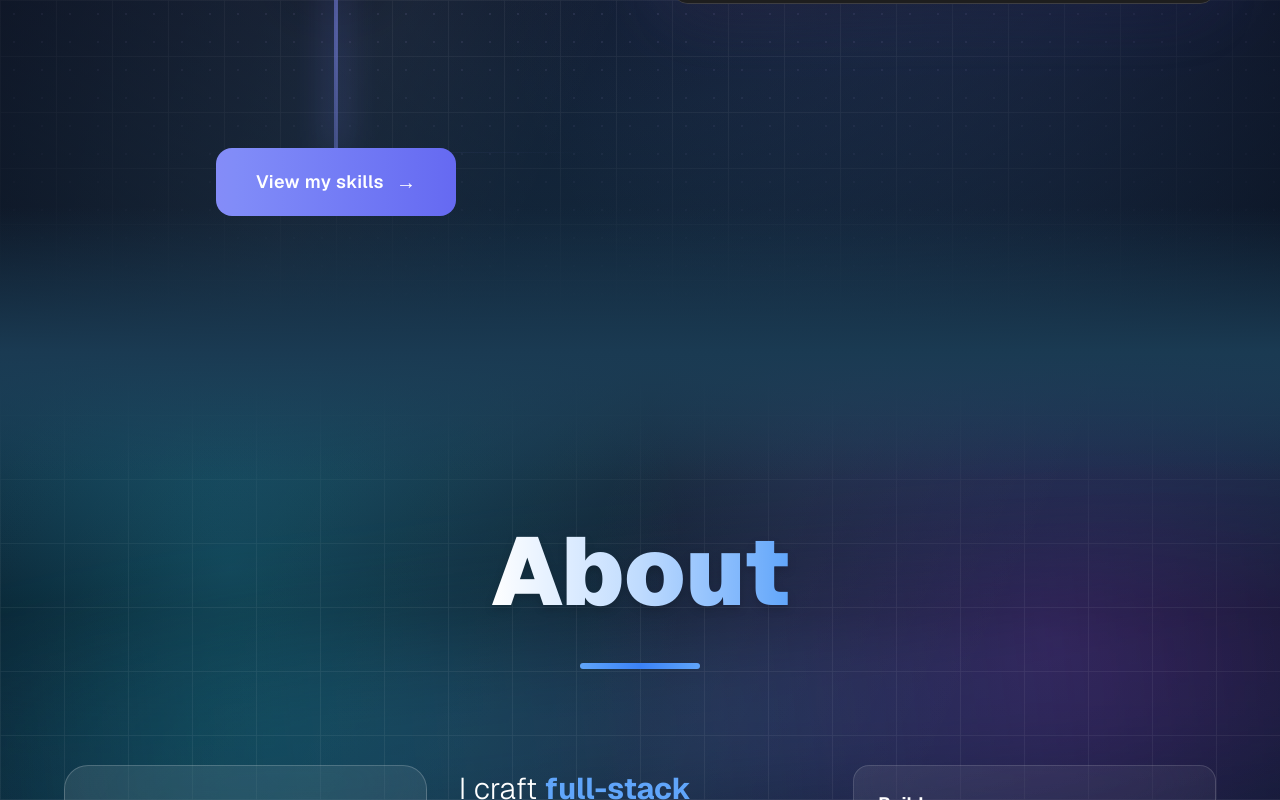
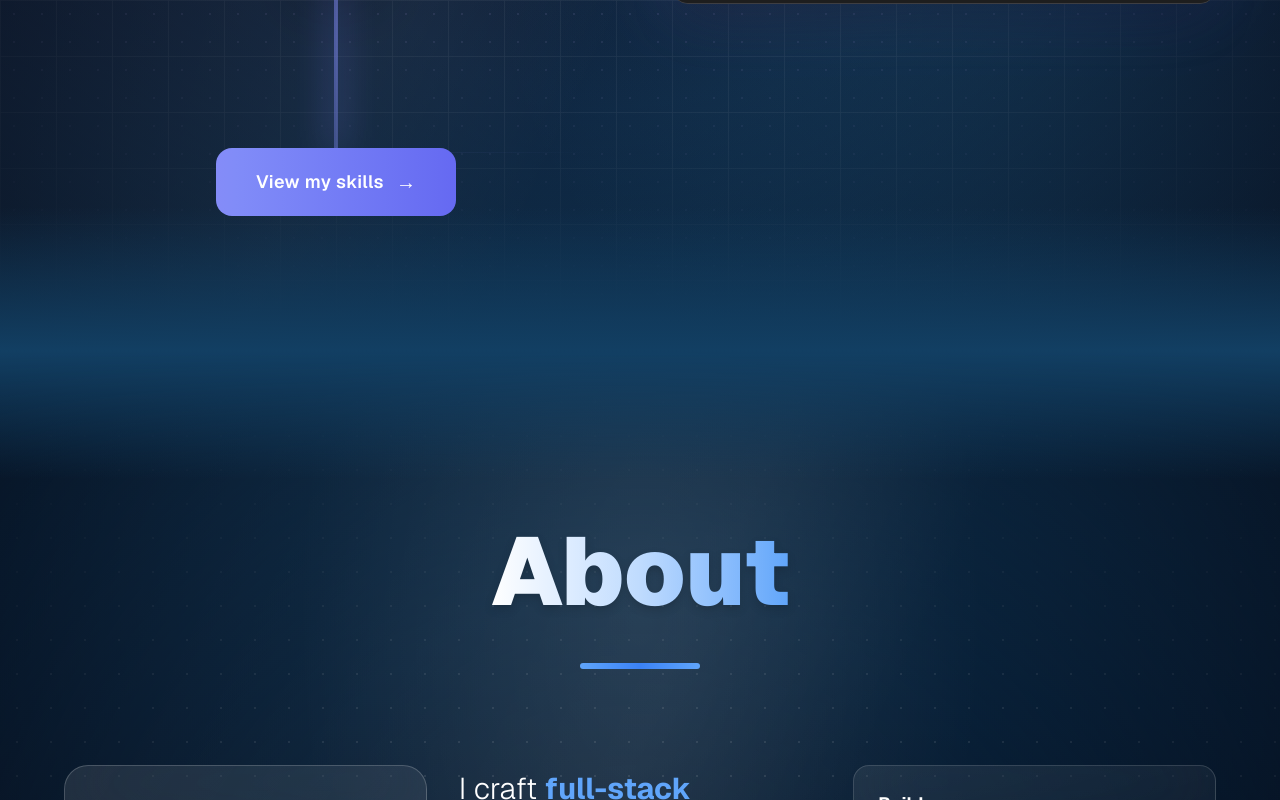
Before and after one commit to shivanikadirgamarajah/eportfolio, a Next.js app in the folder my-portfolio/: page / in a window 1280 px wide. Shown: the part 2000-2800 px from the top of the page. Built offline with nearby package versions, Linux system fonts and the light colour scheme.

Commit message:
transition between sections was added

```diff
--- a/my-portfolio/app/sections/AboutSection.tsx
+++ b/my-portfolio/app/sections/AboutSection.tsx
@@ -11,29 +11,29 @@ export default function AboutSection() {
     <section id="aboutme" className="w-full py-40 px-8 relative isolate bg-[#07111f] overflow-hidden">
       {/* Layered atmospheric background */}
       <div className="absolute inset-0 overflow-hidden pointer-events-none">
-        <div className="absolute inset-0 bg-[linear-gradient(180deg,#1a3a52_0%,#07111f_18%,#0b1e35_50%,#07111f_82%,#0f172a_100%)]" />
-        <div className="absolute inset-0 bg-[radial-gradient(circle_at_18%_15%,rgba(34,211,238,0.24),transparent_28%),radial-gradient(circle_at_82%_20%,rgba(168,85,247,0.18),transparent_30%),radial-gradient(circle_at_55%_90%,rgba(59,130,246,0.22),transparent_34%)]" />
-        <motion.div
-          className="absolute left-[-18%] top-[18%] h-56 w-[136%] -rotate-6 bg-[linear-gradient(90deg,transparent,rgba(34,211,238,0.20),rgba(96,165,250,0.26),rgba(168,85,247,0.16),transparent)] blur-3xl"
-          animate={{ x: ["-3%", "3%", "-3%"], opacity: [0.45, 0.8, 0.45] }}
-          transition={{ duration: 12, repeat: Infinity, ease: "easeInOut" }}
-        />
-        <motion.div
-          className="absolute left-[-10%] bottom-[10%] h-48 w-[120%] rotate-6 bg-[linear-gradient(90deg,transparent,rgba(16,185,129,0.14),rgba(14,165,233,0.20),rgba(99,102,241,0.14),transparent)] blur-3xl"
-          animate={{ x: ["4%", "-4%", "4%"], opacity: [0.35, 0.65, 0.35] }}
-          transition={{ duration: 14, repeat: Infinity, ease: "easeInOut" }}
-        />
+        <div className="absolute inset-0 bg-[linear-gradient(180deg,#123f63_0%,#0a2742_24%,#050b18_56%,#0f172a_100%)]" />
+        <div className="absolute inset-0 bg-[radial-gradient(ellipse_at_50%_18%,rgba(255,255,255,0.10),transparent_38%),radial-gradient(ellipse_at_50%_82%,rgba(255,255,255,0.07),transparent_42%)]" />
         <div
-          className="absolute inset-0 opacity-[0.07]"
+          className="absolute inset-x-[-10%] top-[8%] h-[78%] opacity-[0.10] [transform:perspective(900px)_rotateX(58deg)]"
           style={{
             backgroundImage:
-              "linear-gradient(rgba(255,255,255,0.8) 1px, transparent 1px), linear-gradient(90deg, rgba(255,255,255,0.8) 1px, transparent 1px)",
-            backgroundSize: "64px 64px",
-            maskImage: "linear-gradient(to bottom, transparent, black 16%, black 84%, transparent)",
+              "linear-gradient(rgba(255,255,255,0.72) 1px, transparent 1px), linear-gradient(90deg, rgba(125,211,252,0.70) 1px, transparent 1px)",
+            backgroundSize: "72px 72px",
+            maskImage: "linear-gradient(to bottom, transparent, black 18%, black 74%, transparent)",
           }}
         />
-        <div className="absolute inset-0 bg-[linear-gradient(115deg,transparent_0%,rgba(255,255,255,0.055)_44%,transparent_58%)] opacity-60" />
-        <div className="absolute inset-x-0 top-0 h-32 bg-gradient-to-b from-[#1a3a52] to-transparent" />
+        <div className="absolute inset-0 bg-[linear-gradient(115deg,transparent_0%,rgba(255,255,255,0.08)_42%,transparent_54%)] opacity-70" />
+        <div
+          className="absolute inset-0 opacity-[0.13]"
+          style={{
+            backgroundImage:
+              "radial-gradient(rgba(255,255,255,0.85) 1px, transparent 1.5px)",
+            backgroundSize: "34px 34px",
+            maskImage: "linear-gradient(to bottom, transparent, black 24%, black 68%, transparent)",
+          }}
+        />
+        <div className="absolute inset-0 bg-[radial-gradient(ellipse_at_center,transparent_0%,rgba(5,11,24,0.20)_48%,rgba(5,11,24,0.82)_100%)]" />
+        <div className="absolute inset-x-0 top-0 h-32 bg-gradient-to-b from-[#123f63] to-transparent" />
         <div className="absolute inset-x-0 bottom-0 h-40 bg-gradient-to-t from-[#0f172a] to-transparent" />
       </div>
 
--- a/my-portfolio/app/sections/ExperienceSection.tsx
+++ b/my-portfolio/app/sections/ExperienceSection.tsx
@@ -7,7 +7,7 @@ export default function ExperienceSection() {
   return (
     <section id="Experience" className="w-full py-40 px-8 relative overflow-hidden bg-[#07111f]">
       <div className="absolute inset-0 pointer-events-none">
-        <div className="absolute inset-0 bg-[radial-gradient(circle_at_50%_0%,rgba(96,165,250,0.24),transparent_34%),linear-gradient(180deg,#07111f_0%,#0f2d45_48%,#07111f_100%)]" />
+        <div className="absolute inset-0 bg-[radial-gradient(circle_at_50%_0%,rgba(56,189,248,0.20),transparent_34%),linear-gradient(180deg,#0f172a_0%,#07111f_28%,#0d3656_68%,#123f63_100%)]" />
         <motion.div
           className="absolute left-[-12%] top-[12%] h-96 w-96 rounded-full bg-[#60a5fa]/20 blur-3xl"
           animate={{ x: [0, 40, 0], y: [0, -24, 0], opacity: [0.45, 0.75, 0.45] }}
@@ -28,7 +28,7 @@ export default function ExperienceSection() {
           }}
         />
         <div className="absolute inset-x-0 top-0 h-32 bg-gradient-to-b from-[#0f172a] to-transparent" />
-        <div className="absolute inset-x-0 bottom-0 h-40 bg-gradient-to-t from-[#0f172a] to-transparent" />
+        <div className="absolute inset-x-0 bottom-0 h-40 bg-gradient-to-t from-[#123f63] to-transparent" />
       </div>
 
       <div className="max-w-6xl mx-auto relative z-10">
--- a/my-portfolio/app/sections/GoalsSection.tsx
+++ b/my-portfolio/app/sections/GoalsSection.tsx
@@ -10,7 +10,7 @@ const GoalsSection = () => {
   return (
     <section className="w-full py-32 px-8 bg-[#07111f] relative isolate overflow-hidden">
       <div className="absolute inset-0 pointer-events-none">
-        <div className="absolute inset-0 bg-[linear-gradient(180deg,#1a3a52_0%,#0b1828_28%,#08111f_62%,#0f172a_100%)]" />
+        <div className="absolute inset-0 bg-[linear-gradient(180deg,#123f63_0%,#0a2339_28%,#08111f_62%,#0f172a_100%)]" />
         <div className="absolute inset-0 bg-[radial-gradient(ellipse_at_50%_12%,rgba(167,139,250,0.18),transparent_34%),radial-gradient(ellipse_at_18%_74%,rgba(45,212,191,0.14),transparent_34%),radial-gradient(ellipse_at_86%_76%,rgba(129,140,248,0.14),transparent_36%)]" />
         <motion.div
           className="absolute left-[-20%] top-[28%] h-40 w-[140%] -rotate-3 bg-[linear-gradient(90deg,transparent,rgba(167,139,250,0.14),rgba(45,212,191,0.12),rgba(129,140,248,0.12),transparent)] blur-3xl"
@@ -42,7 +42,7 @@ const GoalsSection = () => {
         />
         <div className="absolute inset-0 bg-[linear-gradient(115deg,transparent_0%,rgba(255,255,255,0.05)_44%,transparent_56%)]" />
         <div className="absolute inset-0 bg-[radial-gradient(ellipse_at_center,transparent_0%,rgba(7,17,31,0.18)_48%,rgba(7,17,31,0.82)_100%)]" />
-        <div className="absolute inset-x-0 top-0 h-32 bg-gradient-to-b from-[#1a3a52] to-transparent" />
+        <div className="absolute inset-x-0 top-0 h-32 bg-gradient-to-b from-[#123f63] to-transparent" />
         <div className="absolute inset-x-0 bottom-0 h-36 bg-gradient-to-t from-[#0f172a] to-transparent" />
       </div>
 
--- a/my-portfolio/app/sections/HeroSection.tsx
+++ b/my-portfolio/app/sections/HeroSection.tsx
@@ -6,7 +6,8 @@ import AnimatedName from "../AnimatedName";
 
 export default function HeroSection() {
   return (
-    <section id="home" className="pt-20">
+    <section id="home" className="pt-20 bg-[linear-gradient(180deg,#070443_0%,#0b1230_58%,#0f172a_100%)] relative overflow-hidden">
+      <div className="absolute inset-x-0 bottom-0 h-32 bg-gradient-to-t from-[#0f172a] to-transparent pointer-events-none" />
       <MotionSection>
         <AnimatedName />
       </MotionSection>
--- a/my-portfolio/app/sections/SkillsSection.tsx
+++ b/my-portfolio/app/sections/SkillsSection.tsx
@@ -11,8 +11,8 @@ const SkillsSection = forwardRef<HTMLDivElement>((props, ref) => {
       className="w-full py-32 px-8 bg-[#070b18] relative isolate overflow-hidden"
     >
       <div className="absolute inset-0 pointer-events-none">
-        <div className="absolute inset-0 bg-[linear-gradient(180deg,#0f172a_0%,#080d1d_32%,#10172c_68%,#1a3a52_100%)]" />
-        <div className="absolute inset-0 bg-[radial-gradient(ellipse_at_22%_16%,rgba(167,139,250,0.16),transparent_34%),radial-gradient(ellipse_at_82%_70%,rgba(129,140,248,0.14),transparent_38%)]" />
+        <div className="absolute inset-0 bg-[linear-gradient(180deg,#0f172a_0%,#080d1d_30%,#101b33_66%,#123f63_100%)]" />
+        <div className="absolute inset-0 bg-[radial-gradient(ellipse_at_22%_16%,rgba(167,139,250,0.15),transparent_34%),radial-gradient(ellipse_at_82%_70%,rgba(56,189,248,0.16),transparent_38%)]" />
         <motion.div
           className="absolute left-[-12%] top-[18%] h-24 w-[124%] -rotate-6 bg-[linear-gradient(90deg,transparent,rgba(167,139,250,0.16),rgba(129,140,248,0.12),transparent)] blur-2xl"
           animate={{ x: ["-3%", "3%", "-3%"], opacity: [0.34, 0.58, 0.34] }}
@@ -49,7 +49,7 @@ const SkillsSection = forwardRef<HTMLDivElement>((props, ref) => {
         <div className="absolute inset-0 bg-[linear-gradient(115deg,transparent_0%,rgba(255,255,255,0.055)_46%,transparent_58%)]" />
         <div className="absolute inset-0 bg-[radial-gradient(ellipse_at_center,transparent_0%,rgba(7,11,24,0.16)_46%,rgba(7,11,24,0.78)_100%)]" />
         <div className="absolute inset-x-0 top-0 h-28 bg-gradient-to-b from-[#0f172a] to-transparent" />
-        <div className="absolute inset-x-0 bottom-0 h-36 bg-gradient-to-t from-[#1a3a52] to-transparent" />
+        <div className="absolute inset-x-0 bottom-0 h-36 bg-gradient-to-t from-[#123f63] to-transparent" />
       </div>
 
       <div className="max-w-6xl mx-auto relative z-10">
```
